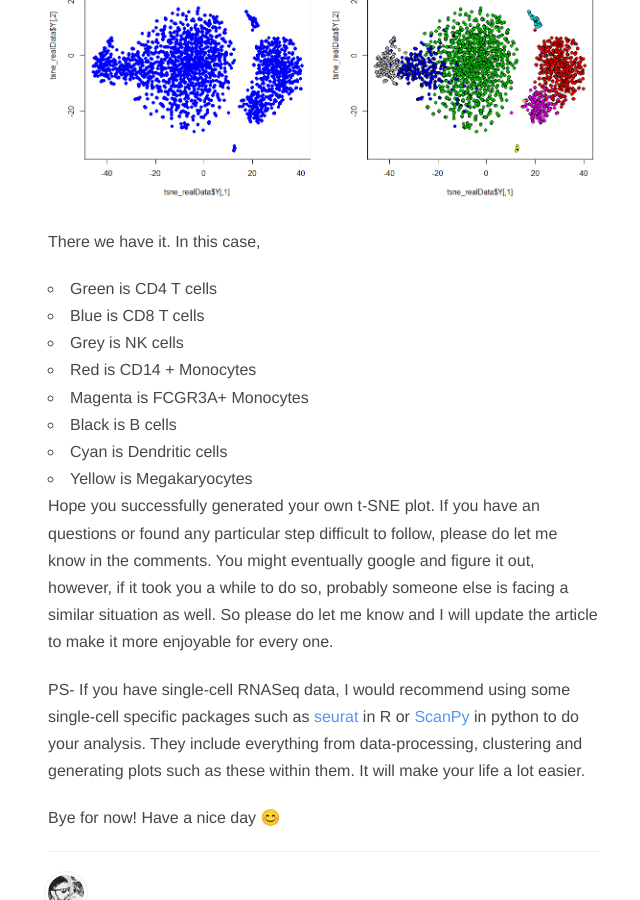
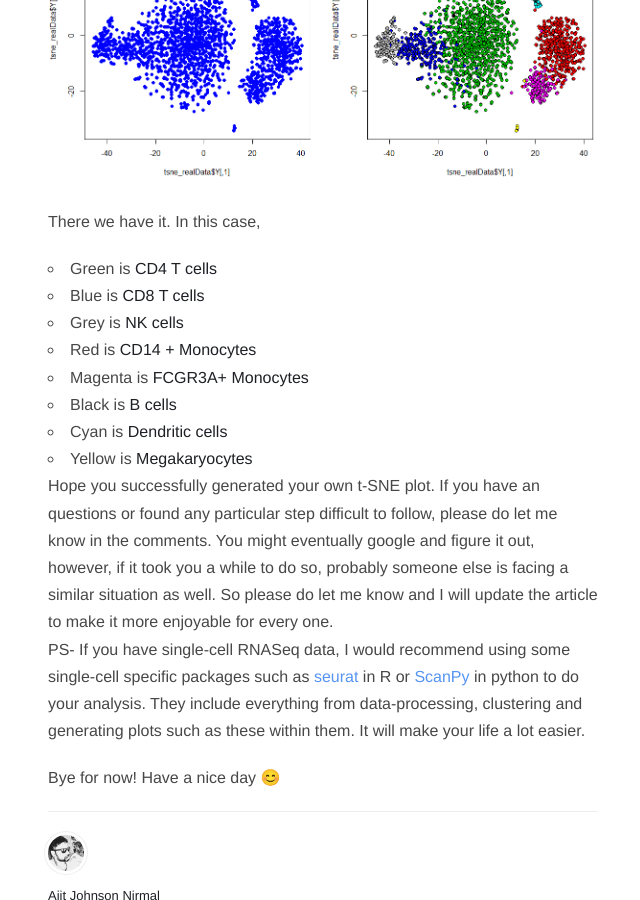
Before and after one commit to jjacklee116/ajitjohnson.github.io, a Jekyll site: the page built from _posts/2019-03-29-tsne-for-biologist-tutorial.markdown, in a window 1280 px wide and 900 px high, scrolled down 5754 px. Shown: the whole window, without its empty margins (332-972 px from the left). Built offline with Jekyll 4.4.1, drawn with Linux system fonts in a browser that asks for light colours; nearby versions of some CDN libraries; comment, search, counter and statistics services are not loaded.

Commit message:
cleaning up tsne post

```diff
--- a/_posts/2019-03-29-tsne-for-biologist-tutorial.markdown
+++ b/_posts/2019-03-29-tsne-for-biologist-tutorial.markdown
@@ -101,7 +101,7 @@
 **Expression file:** This file should contain cells in rows and genes in columns. All rows (cells) should have a 'unique' cell name and all columns (genes) should also have a 'unique' gene name.
 
 **The meta-data file:** should contain the same row names/ cell names and a column containing the cell-type. This file is only necessary if you would like to color your t-SNE plot based on cell-type.
-
+<br>
 Open your data in excel and format it similar to the one I have provided (save as .CSV). Once you are ready, we can go ahead and generate a t-SNE plot of your own data.
 
 I have saved both of files in a folder called 'tsne_tutorial' on my desktop. So the first step is to tell R, where your files are located. We call this *working directory* in R.
@@ -142,15 +142,15 @@
 ![t_SNE plot of single cell data](/assets/images/tsne_3.PNG)
 
 There we have it. In this case,
-1. Green is CD4 T cells
-2. Blue is CD8 T cells
-3. Grey is NK cells
-4. Red is CD14 + Monocytes
-5. Magenta is FCGR3A+ Monocytes
-6. Black is B cells
-7. Cyan is Dendritic cells
-8. Yellow is Megakaryocytes
-
+1. Green is **CD4 T cells**
+2. Blue is **CD8 T cells**
+3. Grey is **NK cells**
+4. Red is **CD14 + Monocytes**
+5. Magenta is **FCGR3A+ Monocytes**
+6. Black is **B cells**
+7. Cyan is **Dendritic cells**
+8. Yellow is **Megakaryocytes**
+<br>
 Hope you successfully generated your own t-SNE plot. If you have an questions or found any particular step difficult to follow, please do let me know in the comments. You might eventually google and figure it out, however, if it took you a while to do so, probably someone else is facing a similar situation as well. So please do let me know and I will update the article to make it more enjoyable for every one.
 
 PS- If you have single-cell RNASeq data, I would recommend using some single-cell specific packages such as **[seurat](https://satijalab.org/seurat/){:target="_blank"}** in R or **[ScanPy](https://scanpy.readthedocs.io/en/stable/){:target="_blank"}** in python to do your analysis. They include everything from data-processing, clustering and generating plots such as these within them. It will make your life a lot easier.
```
